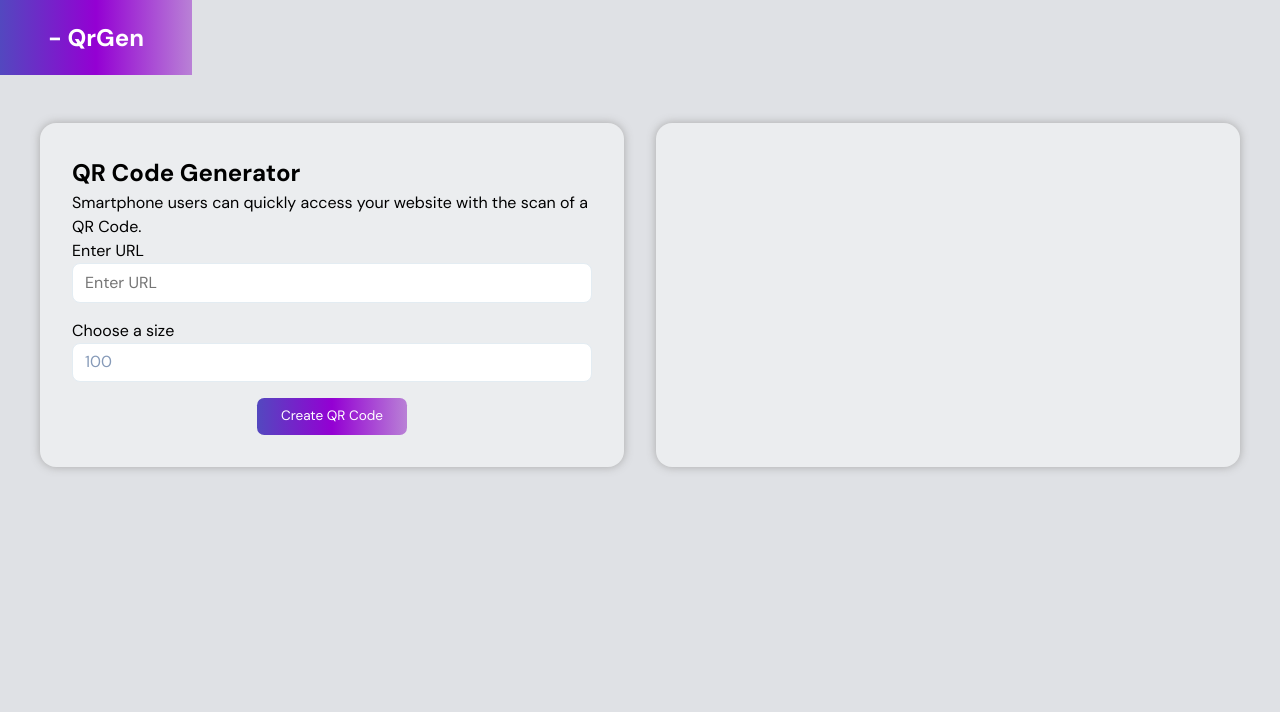
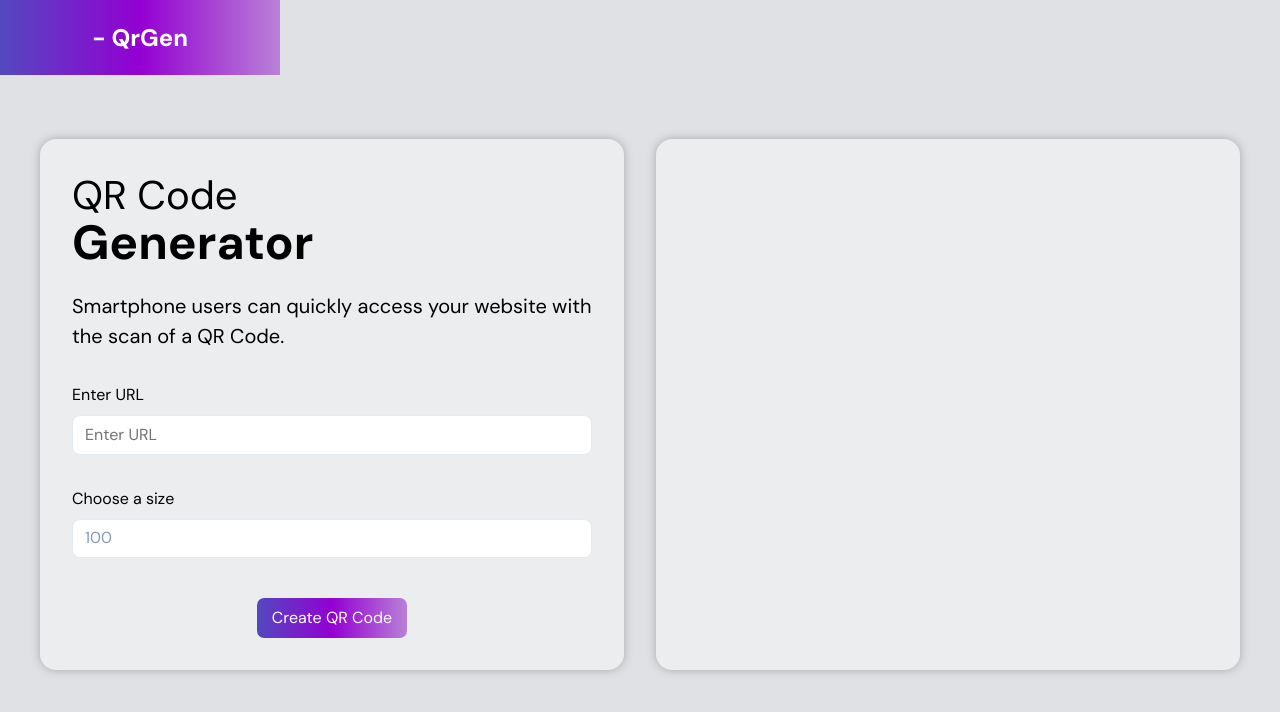
Before and after one commit to ceriustech/qrgen, a React (Create React App) app: page / in a window 1280 px wide. Shown: the top 712 px of the page. Built offline with nearby package versions, Linux system fonts and the light colour scheme.

Commit message:
feat: Added mobile styling for responsive layout

```diff
--- a/src/components/Header/styles.js
+++ b/src/components/Header/styles.js
@@ -30,6 +30,6 @@ color: ${white};
   align-items: center;
 	font-size: 0.75rem;
 	text-align: center;
-	max-width: 15%;
+	max-width: 280px;
 	height: 100%;
 `;
--- a/src/components/QrCodeGenerator/QrCodeGenerator.js
+++ b/src/components/QrCodeGenerator/QrCodeGenerator.js
@@ -3,6 +3,7 @@ import qrcode from 'davidshimjs-qrcodejs';
 import {
 	Container,
 	FormWrapper,
+	FormHeader,
 	StyledForm,
 	QrCodeWrapper,
 	StyledInput,
@@ -53,12 +54,15 @@ function QRGenerator() {
 		<>
 			<Container>
 				<FormWrapper>
-					<h1>QR Code Generator</h1>
-					<p>
-						Smartphone users can quickly access your website with the scan of a
-						QR Code.
-					</p>
-
+					<FormHeader>
+						<h1>
+							<span>QR Code</span> <span>Generator</span>
+						</h1>
+						<p>
+							Smartphone users can quickly access your website with the scan of
+							a QR Code.
+						</p>
+					</FormHeader>
 					<StyledForm id="generate-form" onSubmit={handleSubmit}>
 						<label for="url">Enter URL</label>
 						<StyledInput
--- a/src/components/QrCodeGenerator/styles.js
+++ b/src/components/QrCodeGenerator/styles.js
@@ -4,6 +4,13 @@ import {
 	BACKGROUND_COLORS,
 	BASE_COLORS,
 } from '../../global/styles/Colors';
+import { maxView, miscMaxView } from '../../global/styles/mediaQueries.styles';
+
+const maxViewLaptop = maxView.laptop;
+const maxViewMobileL = maxView.mobileL;
+const maxViewTablet = maxView.tablet;
+const miscViewLarge = miscMaxView.miscLarge;
+const miscViewMedium = miscMaxView.miscMedium;
 
 const { white } = TEXT_COLORS;
 const { background4 } = BACKGROUND_COLORS;
@@ -13,7 +20,29 @@ export const Container = styled.div`
 	display: grid;
 	grid-template-columns: 1fr 1fr;
 	gap: 2rem;
-	margin-top: 3rem;
+	justify-content: center;
+	margin-top: 4rem;
+
+	@media screen and ${maxViewLaptop} {
+		grid-template-columns: 450px 450px;
+	}
+
+	@media screen and ${miscViewLarge} {
+		grid-template-columns: 750px;
+		grid-template-rows: [row1-start] 500px [row1-end] 500px;
+	}
+
+	@media screen and ${maxViewTablet} {
+		grid-template-columns: 550px;
+	}
+
+	@media screen and ${miscViewMedium} {
+		grid-template-columns: 400px;
+	}
+
+	@media screen and ${maxViewMobileL} {
+		grid-template-columns: 300px;
+	}
 `;
 
 export const FormWrapper = styled.section`
@@ -25,9 +54,37 @@ export const FormWrapper = styled.section`
 	padding: 2rem;
 `;
 
+export const FormHeader = styled.div`
+	font-size: 12px;
+	margin: 0 0 2rem;
+
+	h1 {
+		line-height: 3rem;
+		display: flex;
+		flex-direction: column;
+		margin-bottom: 1.5rem;
+		span {
+			font-size: 3rem;
+			font-weight: 600;
+			&:nth-child(1) {
+				font-size: 2.5rem;
+				font-weight: 300;
+			}
+		}
+	}
+
+	p {
+		font-size: 1.25rem;
+	}
+`;
+
 export const StyledForm = styled.form`
 	display: flex;
 	flex-direction: column;
+
+	label {
+		margin-bottom: 0.5rem;
+	}
 `;
 
 export const QrCodeWrapper = styled.section`
@@ -51,8 +108,20 @@ export const StyledInput = styled.input`
 	border-radius: 0.5rem;
 	color: ${baseColor1};
 	height: 1.15rem;
-	margin-bottom: 1rem;
+	margin-bottom: 2rem;
 	padding: 0.6rem 0.75rem;
+
+	&:nth-child(4) {
+		margin-bottom: 2.5rem;
+
+		@media screen and ${miscViewLarge} {
+			margin-bottom: 1.25rem;
+		}
+
+		@media screen and ${maxViewMobileL} {
+			margin-bottom: 1rem;
+		}
+	}
 `;
 
 export const StyledButton = styled.button`
@@ -60,7 +129,7 @@ export const StyledButton = styled.button`
 	border-radius: 0.45rem;
 	background: linear-gradient(to right, ${darkBlue}, ${purple}, ${lightPurple});
 	color: ${white};
-	font-size: 0.85rem;
+	font-size: 1rem;
 	margin: 0 auto;
 	padding: 0.5rem 0.25rem;
 	width: 150px;
--- /dev/null
+++ b/src/global/styles/mediaQueries.styles.js
@@ -0,0 +1,40 @@
+export const size = {
+	mobileS: '320px',
+	mobileM: '375px',
+	mobileL: '425px',
+	tablet: '768px',
+	laptop: '1024px',
+	desktopM: '1440px',
+	desktopL: '2560px',
+};
+
+export const miscSize = {
+	miscMedium: '575px',
+	miscLarge: '912px',
+	miscXLarge: '2000px',
+};
+
+export const maxView = {
+	mobileS: `(max-width: ${size.mobileS})`,
+	mobileM: `(max-width: ${size.mobileM})`,
+	mobileL: `(max-width: ${size.mobileL})`,
+	tablet: `(max-width: ${size.tablet})`,
+	laptop: `(max-width: ${size.laptop})`,
+	desktopM: `(max-width: ${size.desktopM})`,
+	desktopL: `(max-width: ${size.desktopL})`,
+};
+
+export const minView = {
+	mobileS: `(min-width: ${size.mobileS})`,
+	mobileM: `(min-width: ${size.mobileM})`,
+	mobileL: `(min-width: ${size.mobileL})`,
+	tablet: `(min-width: ${size.tablet})`,
+	laptop: `(min-width: ${size.laptop})`,
+	desktopM: `(min-width: ${size.desktopM})`,
+	desktopL: `(min-width: ${size.desktopL})`,
+};
+
+export const miscMaxView = {
+	miscMedium: `(max-width: ${miscSize.miscSmall})`,
+	miscLarge: `(max-width: ${miscSize.miscLarge})`,
+};
```
